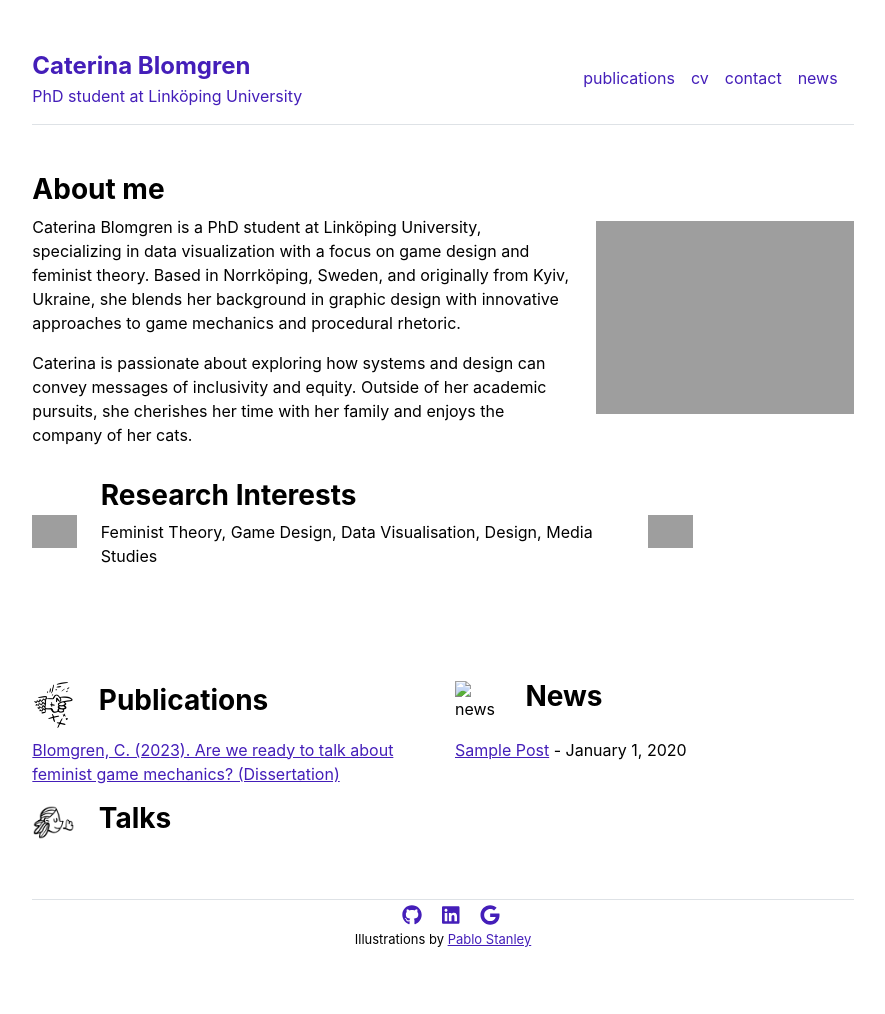
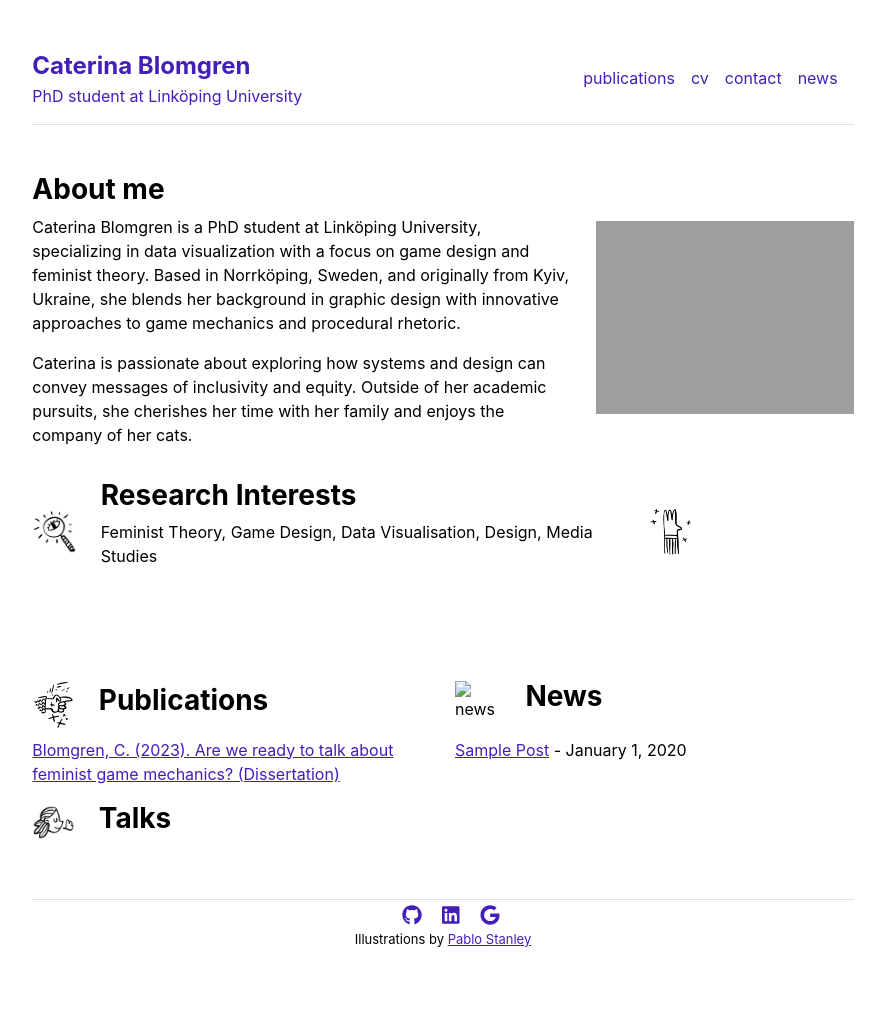
Before and after one commit to kateblomgren/page, a Jekyll site: the page built from index.md, in a window 1280 px wide. Shown: the whole page, without its empty margins (197-1082 px from the left). Built offline with Jekyll 4.4.1, drawn with Linux system fonts in a browser that asks for light colours.

Commit message:
images update test 3

```diff
--- a/_layouts/home.html
+++ b/_layouts/home.html
@@ -17,14 +17,14 @@ layout: default
   </div>
     <div class="row align-items-center mb-5" >
       <div class="col-md-1">
-        <img src="{{site.github.url}}sticker-search.png" alt="researchsticker1" width="100%" max width="200px">
+        <img src="{{site.github.url}}/assets/img/sticker-search.png" alt="researchsticker1" width="100%" max width="200px">
       </div>
       <div class="col-md-8" >
           <h3 class="fw-bold">Research Interests </h3>
           <p>{{"Feminist Theory, Game Design, Data Visualisation, Design, Media Studies"}}</p>
       </div>
       <div class="col-md-1">
-        <img src="{{site.github.url}}sticker-hand.png" alt="researchsticker2" width="100%" max width="200px">
+        <img src="{{site.github.url}}/assets/img/sticker-hand.png" alt="researchsticker2" width="100%" max width="200px">
       </div>
       <div class="col-md-1">
       </div>
```
Also changed, not shown: 1 other file.
